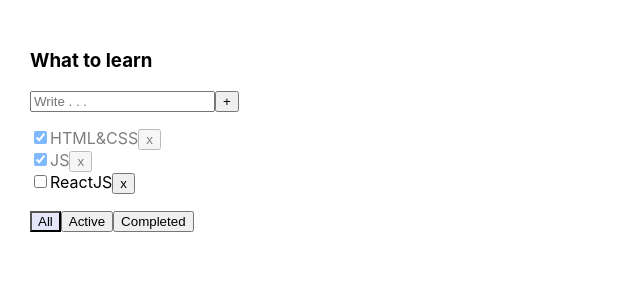
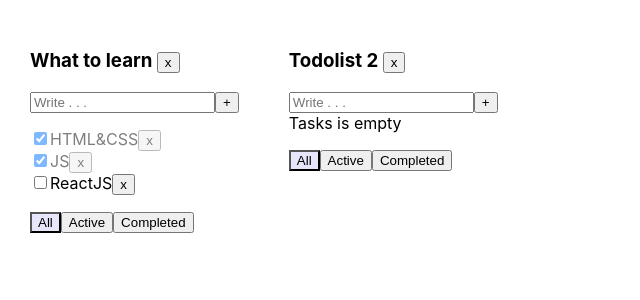
Before and after one commit to hrsk/main-to-do, a React (Vite) app: page / in a window 1280 px wide. Shown: the top 300 px of the page, without its empty margins (0-640 px from the left). Built offline with nearby package versions, Linux system fonts and the light colour scheme.

Commit message:
array todolists, tasks object, remove todolist, typing, fix other function

```diff
--- a/src/App.tsx
+++ b/src/App.tsx
@@ -1,46 +1,80 @@
 import './App.css'
 import {TodolistItem} from "./TodolistItem.tsx";
 import {useState} from "react";
-import {FilterValues} from "./types/types.ts";
+import {FilterValues, TasksState, Todolist} from "./types/types.ts";
 import {v1} from 'uuid';
 
 export const App = () => {
 
-    const [filter, setFilter] = useState<FilterValues>('all');
+    // const [filter, setFilter] = useState<FilterValues>('all');
 
-    const [tasks, setTasks] = useState([
-        {id: v1(), title: 'HTML&CSS', isDone: true},
-        {id: v1(), title: 'JS', isDone: true},
-        {id: v1(), title: 'ReactJS', isDone: false},
+    const todolistID1 = v1()
+    const todolistID2 = v1()
+
+    const [todolists, setTodolists] = useState<Todolist[]>([
+        {id: todolistID1, title: 'What to learn', filter: 'all'},
+        {id: todolistID2, title: 'Todolist 2', filter: 'all'},
     ])
 
-    const deleteTask = (taskId: string) => {
-        setTasks(tasks.filter(task => task.id !== taskId))
+    const [tasks, setTasks] = useState<TasksState>({
+        [todolistID1]: [
+            {id: v1(), title: 'HTML&CSS', isDone: true},
+            {id: v1(), title: 'JS', isDone: true},
+            {id: v1(), title: 'ReactJS', isDone: false},
+        ],
+        [todolistID2]: []
+    })
+
+
+    const deleteTask = (todolistId: string, taskId: string) => {
+        setTasks({...tasks, [todolistId]: tasks[todolistId].filter(task => task.id !== taskId)})
     }
-    const changeTasksFilter = (value: FilterValues) => {
-        setFilter(value)
+    const changeTasksFilter = (todolistId: string, value: FilterValues) => {
+        setTodolists(todolists.map(todolist => todolist.id === todolistId ? {...todolist, filter: value} : todolist))
     }
-    const createTask = (value: string) => {
-        setTasks([...tasks, {id: v1(), title: value, isDone: false}])
+    const createTask = (todolistId: string, value: string) => {
+        setTasks({...tasks, [todolistId]: [...tasks[todolistId], {id: v1(), title: value, isDone: false}]})
     }
 
-    const changeTasksStatus = (taskId: string, value: boolean) => {
-        setTasks(tasks.map(task => task.id === taskId ? {...task, isDone: value} : task))
+    const changeTasksStatus = (todolistId: string, taskId: string, value: boolean) => {
+        setTasks({
+            ...tasks,
+            [todolistId]: tasks[todolistId].map(task => task.id === taskId ? {...task, isDone: value} : task)
+        })
     }
 
-    let filteredTasks = tasks
-
-    if (filter === 'active') {
-        filteredTasks = tasks.filter(task => !task.isDone)
-    }
-    if (filter === 'completed') {
-        filteredTasks = tasks.filter(task => task.isDone)
+    const deleteTodolist = (todolistId: string) => {
+        setTodolists(todolists.filter(todolist => todolist.id !== todolistId))
+        delete tasks[todolistId]
+        setTasks({...tasks})
     }
 
     return (
         <div className="app">
-            <TodolistItem title={'What to learn'} tasks={filteredTasks} deleteTask={deleteTask} filter={filter}
-                          changeTasksFilter={changeTasksFilter} createTask={createTask} changeTasksStatus={changeTasksStatus}/>
+            {
+                todolists.map(todolist => {
+                    let filteredTasks = tasks[todolist.id]
+
+                    if (todolist.filter === 'active') {
+                        filteredTasks = tasks[todolist.id].filter(task => !task.isDone)
+                    }
+                    if (todolist.filter === 'completed') {
+                        filteredTasks = tasks[todolist.id].filter(task => task.isDone)
+                    }
+
+                    return (
+                        <TodolistItem
+                            key={todolist.id}
+                            todolist={todolist}
+                            tasks={filteredTasks}
+                            deleteTask={deleteTask}
+                            changeTasksFilter={changeTasksFilter}
+                            createTask={createTask}
+                            changeTasksStatus={changeTasksStatus}
+                            deleteTodolist={deleteTodolist}/>
+                    )
+                })
+            }
         </div>
     )
 }
--- a/src/TodolistItem.tsx
+++ b/src/TodolistItem.tsx
@@ -1,20 +1,28 @@
-import {FilterValues, Task} from "./types/types";
+import {FilterValues, Task, Todolist} from "./types/types";
 import {Button} from "./button/Button.tsx";
 import {useState, KeyboardEvent, ChangeEvent} from "react";
 
 type Props = {
-    title: string
+    todolist: Todolist
     tasks: Task[]
-    filter: FilterValues
-    deleteTask: (taskId: string) => void
-    changeTasksFilter: (value: FilterValues) => void
-    changeTasksStatus: (taskId: string, value: boolean) => void
-    createTask: (value: string) => void
+    deleteTask: (todolistId: string, taskId: string) => void
+    changeTasksFilter: (todolistId: string, value: FilterValues) => void
+    changeTasksStatus: (todolistId: string, taskId: string, value: boolean) => void
+    createTask: (todolistId: string, value: string) => void
+    deleteTodolist: (todolistId: string) => void
 }
 
 export const TodolistItem = (props: Props) => {
 
-    const {title, tasks, filter, deleteTask, changeTasksFilter, changeTasksStatus, createTask} = props;
+    const {
+        todolist: {id: todolistId, title, filter},
+        deleteTodolist,
+        tasks,
+        deleteTask,
+        changeTasksFilter,
+        changeTasksStatus,
+        createTask
+    } = props;
 
     const [value, setValue] = useState('');
     const [error, setError] = useState<string | null>(null);
@@ -28,7 +36,7 @@
         // }
         const trimmedValue = value.trim();
         if (trimmedValue !== '') {
-            createTask(trimmedValue)
+            createTask(todolistId, trimmedValue)
             setValue('')
         } else {
             setError('Title is required')
@@ -49,9 +57,13 @@
         }
     }
 
+    const deleteTodolistHandler = () => {
+        deleteTodolist(todolistId)
+    }
+
     return (
         <div>
-                <h3>{title}</h3>
+            <h3>{title} <Button title={'x'} onClick={deleteTodolistHandler}/></h3>
             <div>
 
                 <input className={error ? 'error' : undefined} placeholder={'Write . . .'} value={value}
@@ -73,14 +85,14 @@
                     {
                         tasks.map(task => {
                             const changeTasksStatusHandler = (e: ChangeEvent<HTMLInputElement>) => {
-                                    changeTasksStatus(task.id, e.currentTarget.checked)
+                                changeTasksStatus(todolistId, task.id, e.currentTarget.checked)
                             }
                             return (
                                 <li key={task.id} className={task.isDone ? 'is-done' : undefined}>
                                     <input type="checkbox" onChange={changeTasksStatusHandler}
                                            checked={task.isDone}/>
                                     <span>{task.title}</span>
-                                        <Button title={'x'} onClick={() => deleteTask(task.id)}/>
+                                    <Button title={'x'} onClick={() => deleteTask(todolistId, task.id)}/>
                                 </li>
                             )
                         })
@@ -88,9 +100,12 @@
                 </ul>
             }
             <div>
-                    <Button className={filter === 'all' ? 'active-filter' : undefined} title={'All'} onClick={() => changeTasksFilter('all')}/>
-                    <Button className={filter === 'active' ? 'active-filter' : undefined} title={'Active'} onClick={() => changeTasksFilter('active')}/>
-                    <Button className={filter === 'completed' ? 'active-filter' : undefined} title={'Completed'} onClick={() => changeTasksFilter('completed')}/>
+                <Button className={filter === 'all' ? 'active-filter' : undefined} title={'All'}
+                        onClick={() => changeTasksFilter(todolistId, 'all')}/>
+                <Button className={filter === 'active' ? 'active-filter' : undefined} title={'Active'}
+                        onClick={() => changeTasksFilter(todolistId, 'active')}/>
+                <Button className={filter === 'completed' ? 'active-filter' : undefined} title={'Completed'}
+                        onClick={() => changeTasksFilter(todolistId, 'completed')}/>
             </div>
         </div>
     )
```
Also changed, not shown: src/types/types.ts (+7 -0 lines). Lines whose indentation alone changed are shown as unchanged.
